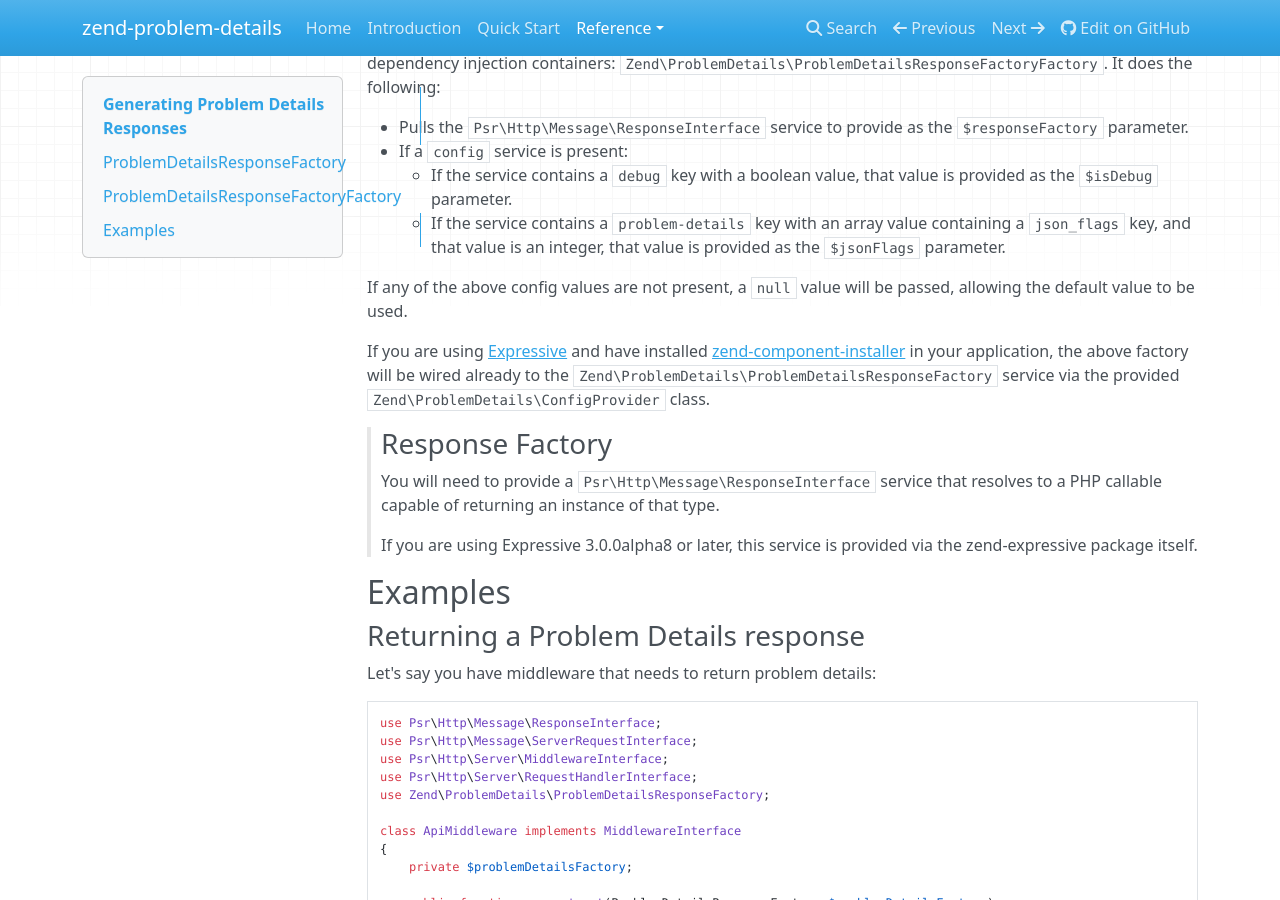
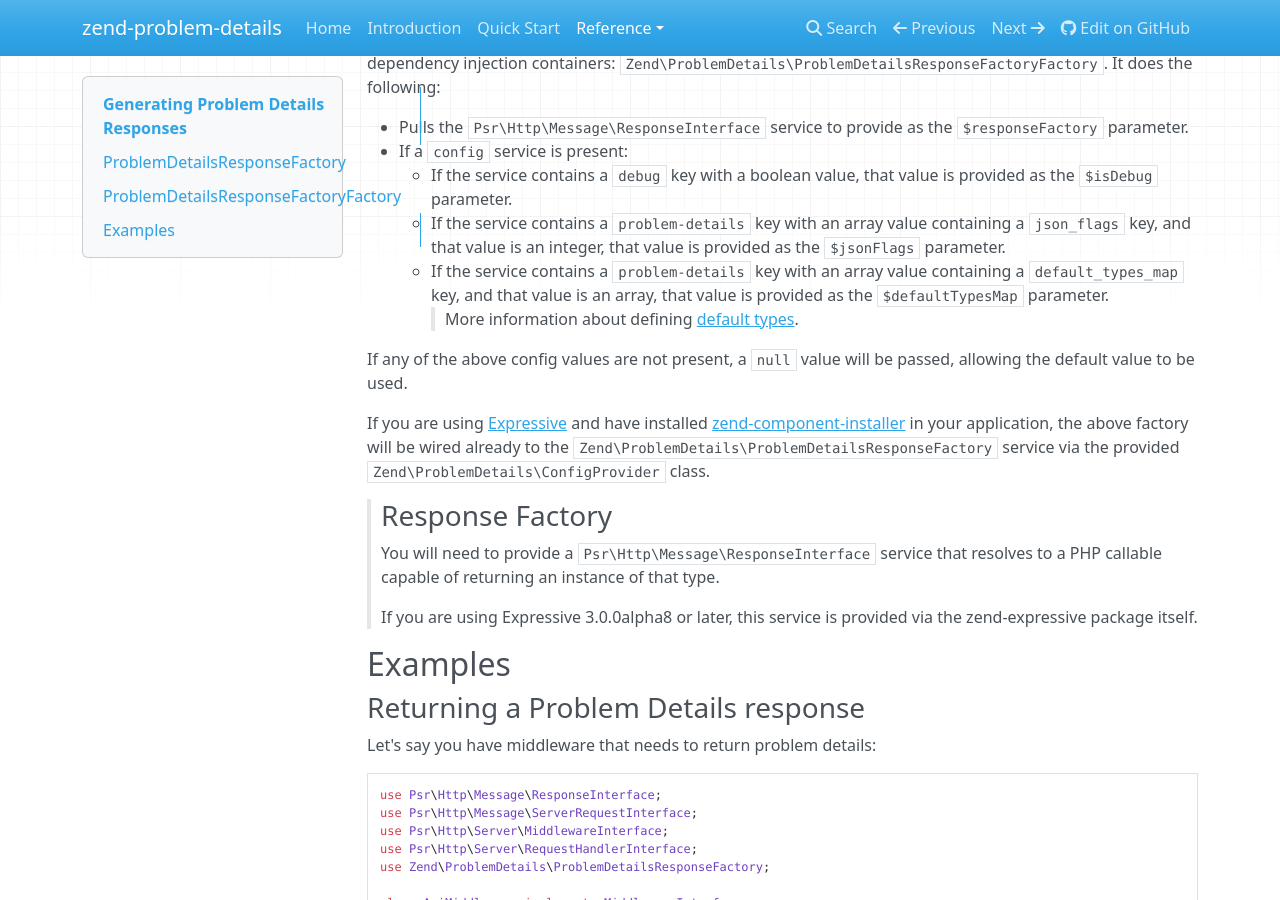
Before and after one commit to zendframework/zend-problem-details, an MkDocs documentation site: the page built from docs/book/response.md, in a window 1280 px wide and 900 px high, scrolled down 2530 px. Built offline with MkDocs 1.6.1, drawn with Linux system fonts in a browser that asks for light colours; nearby versions of some CDN libraries; old or Windows-style settings are respelled for this version of MkDocs.

Commit message:
Documented new feature to provide default types

```diff
--- a/docs/book/response.md
+++ b/docs/book/response.md
@@ -146,6 +146,10 @@ This package also provides a factory for generating the
     - If the service contains a `problem-details` key with an array value
       containing a `json_flags` key, and that value is an integer, that value is
       provided as the `$jsonFlags` parameter.
+    - If the service contains a `problem-details` key with an array value
+      containing a `default_types_map` key, and that value is an array, that value is
+      provided as the `$defaultTypesMap` parameter.
+      > More information about defining [default types](default-types.md).
 
 If any of the above config values are not present, a `null` value will be
 passed, allowing the default value to be used.
```
Also changed, not shown: docs/book/default-types.md (added, +46 -0 lines).
